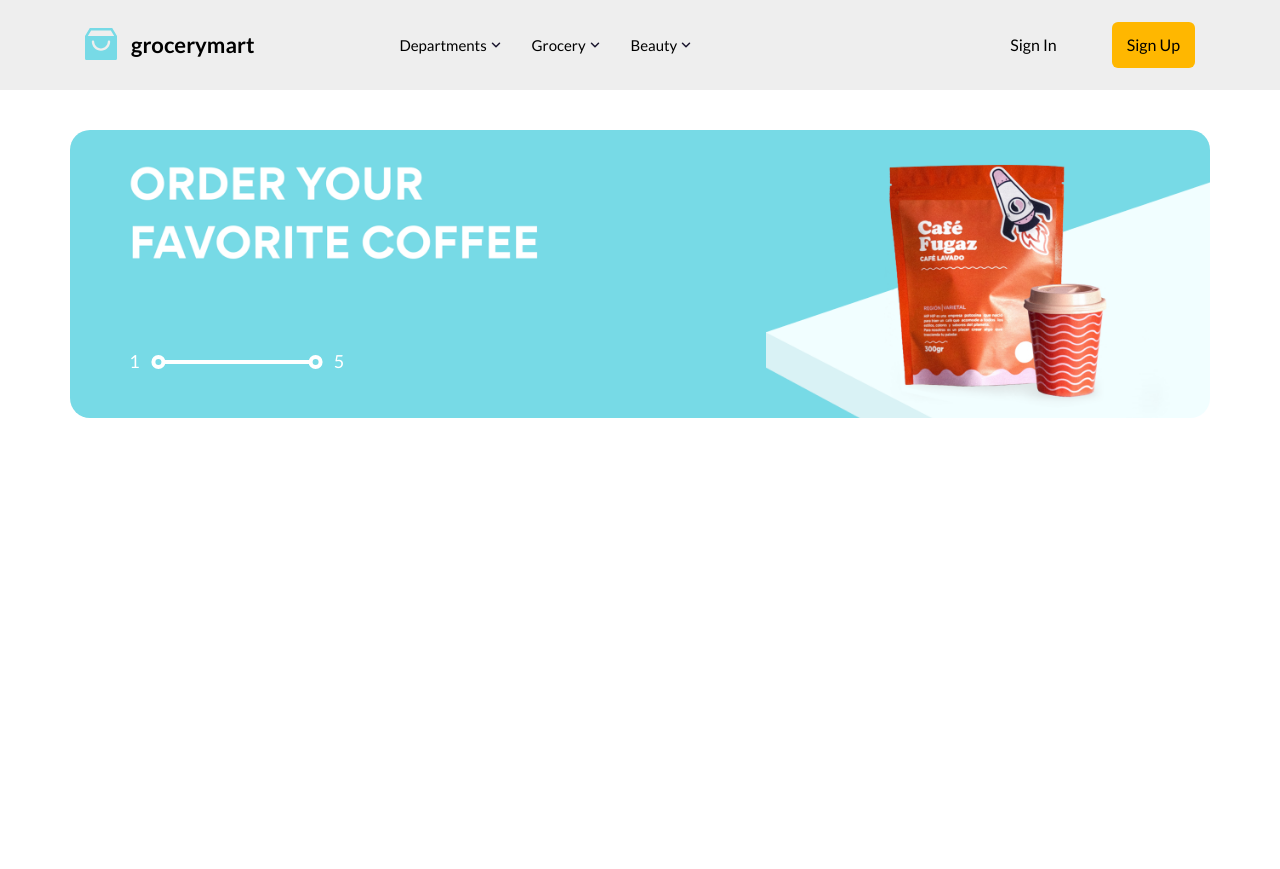
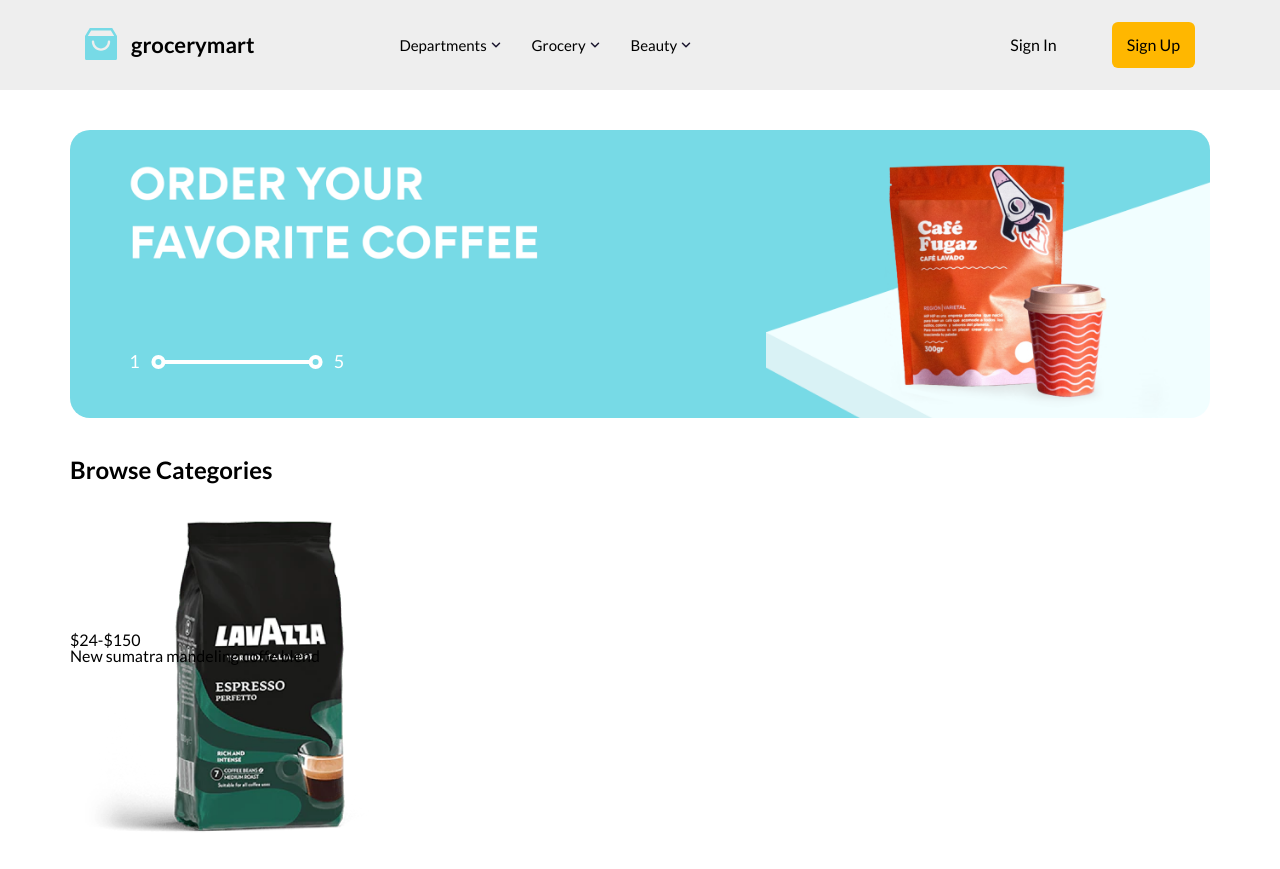
Before and after one commit to dainji04/grocery_mart, a Vue app: page / in a window 1280 px wide. Before the commit the page ends 800 px from the top, so only its background shows below. Built offline with nearby package versions, Linux system fonts and the light colour scheme.

Commit message:
list item

```diff
--- a/src/components/layout/components/body/body.module.scss
+++ b/src/components/layout/components/body/body.module.scss
@@ -66,3 +66,30 @@
     border-radius: 50%;
   }
 }
+
+.content {
+  margin-top: 40px;
+  &__header {
+  }
+  &__title {
+    font-size: 2.4rem;
+    font-weight: 700;
+  }
+  &__listItem {
+    width: 100%;
+  }
+  &__item {
+    width: 33.3333%;
+  }
+  &__imgItem {
+    width: 100%;
+    height: 150px;
+  }
+}
+
+.content__imgItem img {
+  width: 100%;
+}
+.content__imgItem a {
+  padding: 20px;
+}
--- a/src/components/layout/components/body/body.vue
+++ b/src/components/layout/components/body/body.vue
@@ -10,7 +10,29 @@
         <span class="slide__num">5</span>
       </div>
     </div>
-    <div class="content"></div>
+    <div class="content">
+      <div class="content__header">
+        <div class="content__title">
+          <h3>Browse Categories</h3>
+        </div>
+        <div class="content__listItem">
+          <div class="content__item">
+            <a href="#">
+              <article>
+                <div class="content__imgItem">
+                  <img src="@/assets/img/product/item-1.png" alt="" />
+                </div>
+                <div class="content__infoItem">
+                  <h3>$24-$150</h3>
+                  <p>New sumatra mandeling coffe blend</p>
+                </div>
+              </article>
+            </a>
+          </div>
+        </div>
+      </div>
+      <div class="content__body"></div>
+    </div>
   </div>
 </template>
 
```
